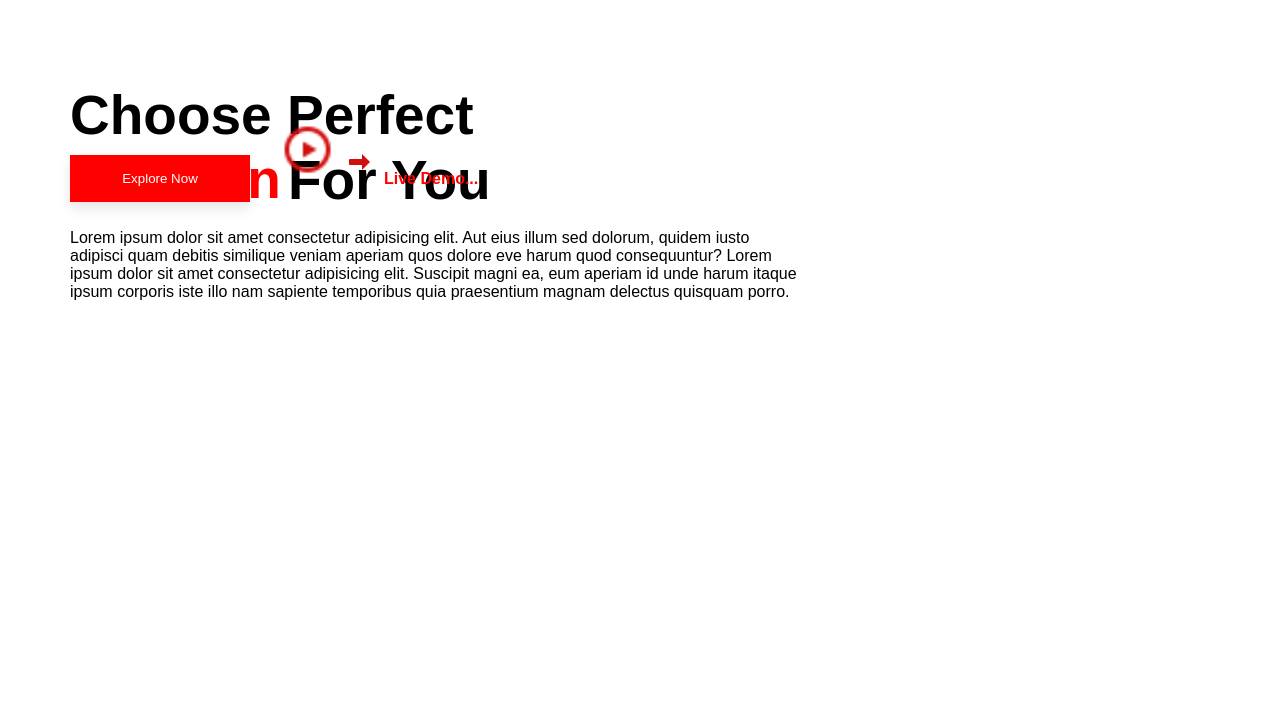
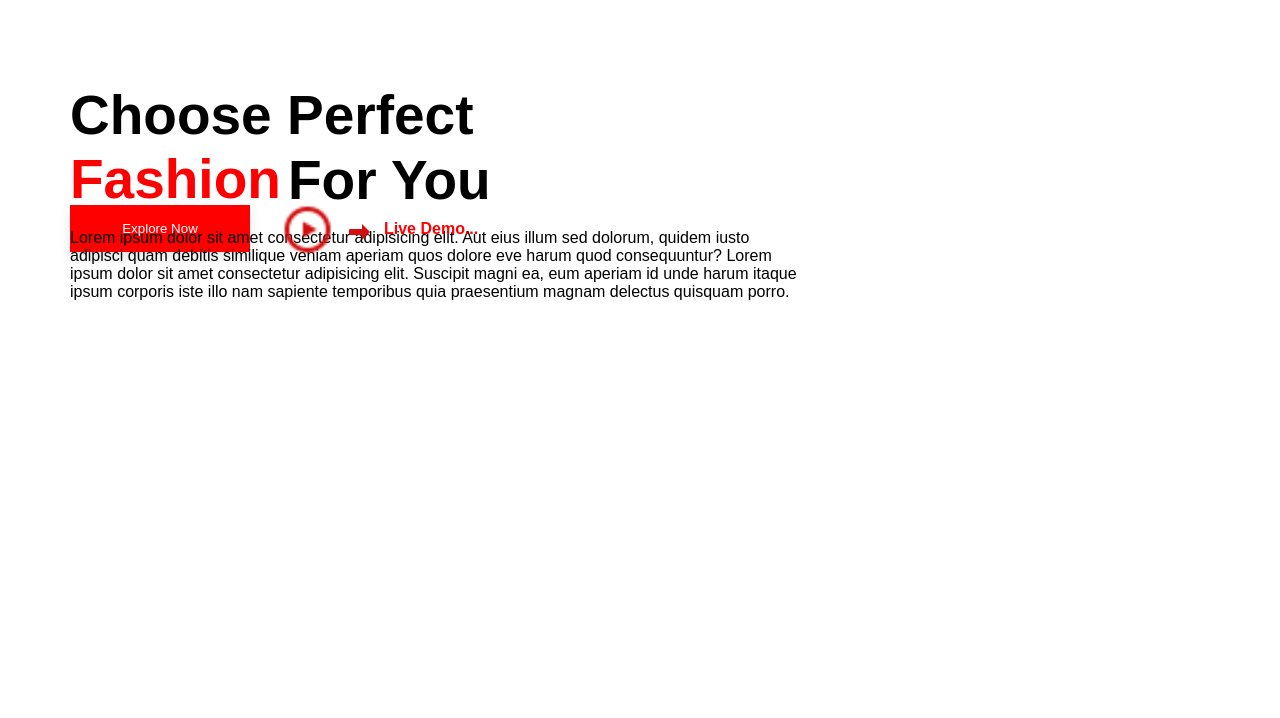
Before and after one commit to ummulkhairmemonattariya45/cw, a plain HTML site: page index.html in a window 1280 px wide. Shown: the part 82-800 px from the top of the page. Drawn offline with Linux system fonts and the light colour scheme.

Commit message:
Update style.css

```diff
--- a/style.css
+++ b/style.css
@@ -130,7 +130,7 @@ header{
 .now{
     display: flex;
     margin-left: 70px;
-    margin-top: -180px;
+    margin-top: -130px;
     padding: 15px;
     width: 180px;
     color: white;
@@ -150,12 +150,12 @@ header{
     position: absolute;
     width: 55px;
     margin-left: 280px;
-  margin-top: -80px;
+  margin-top: -50px;
 }
 .arrow{
   position: absolute;
   left: 347px;
-  margin-top: -52px;
+  margin-top: -32px;
 }
 .live{
     margin-left: 384px;
```
